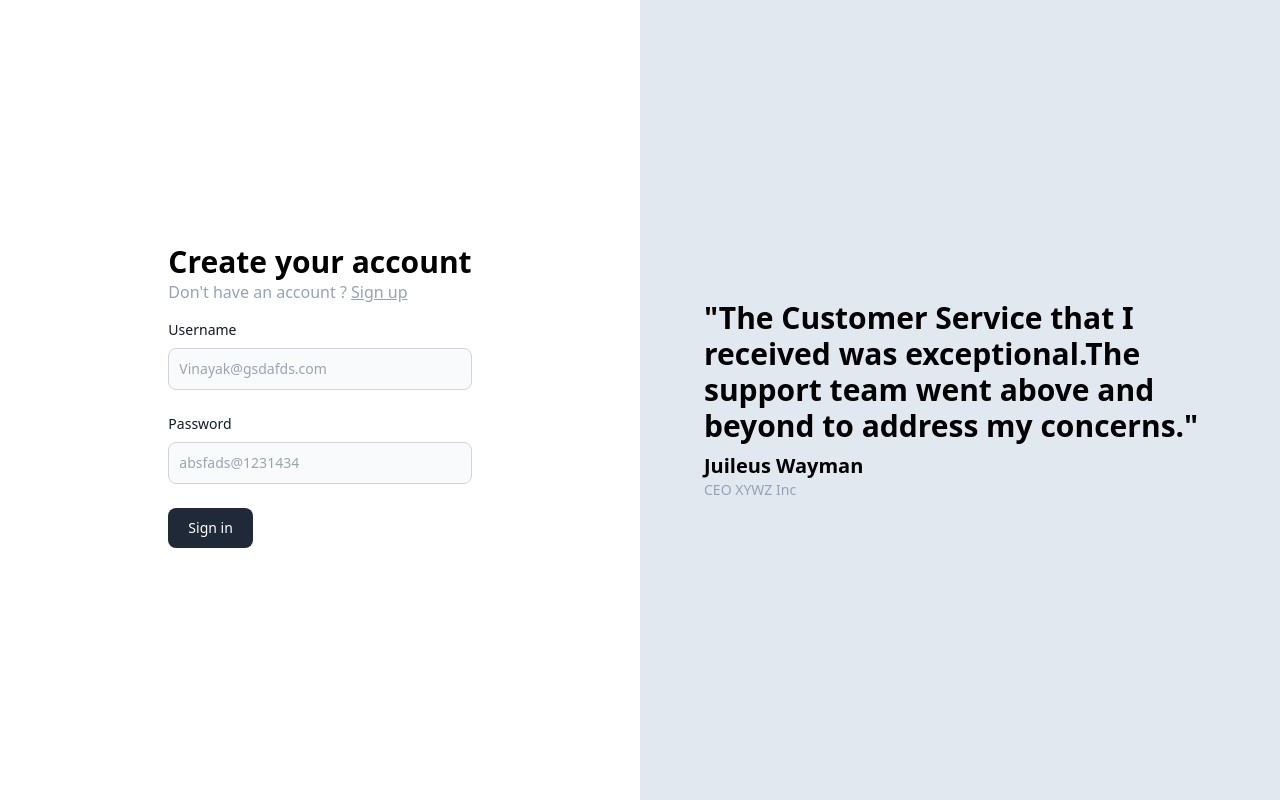
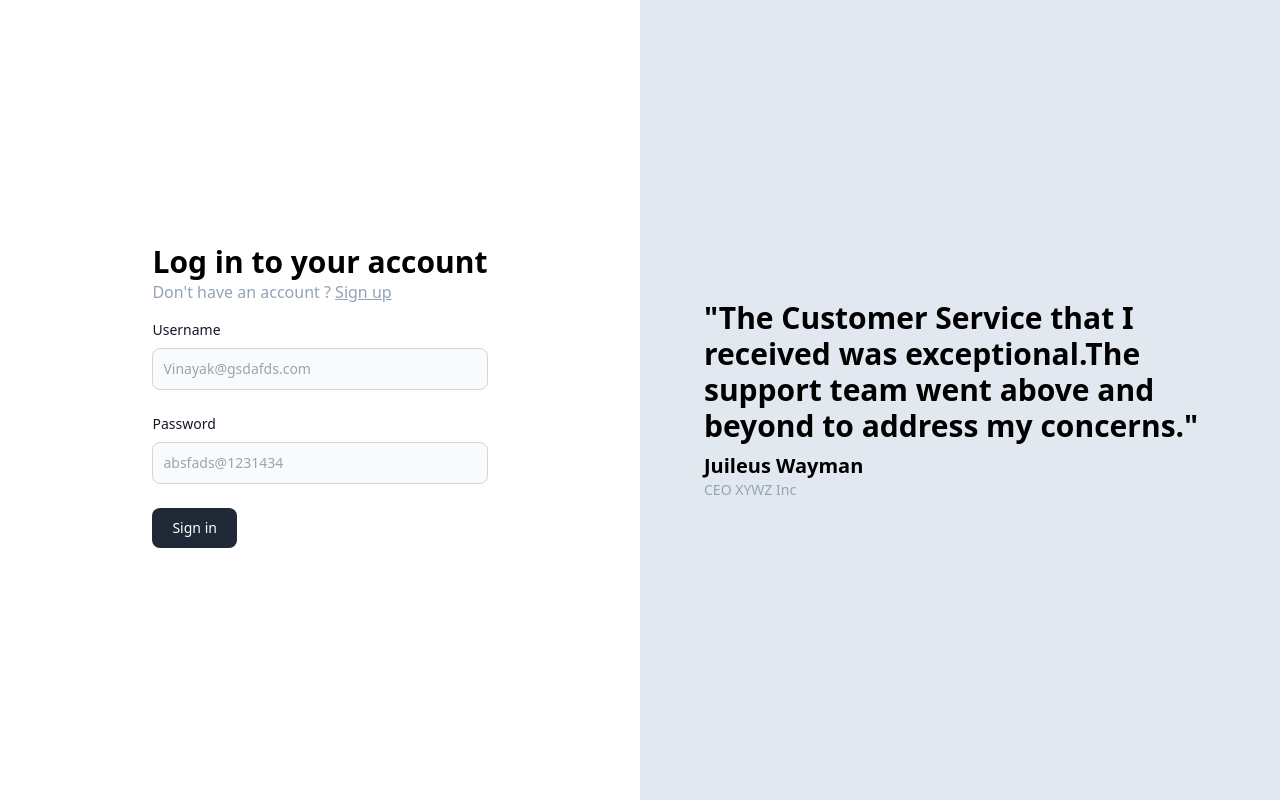
Before and after one commit to hosamanivinayak5/Medium, a React (Vite) app in the folder frontend/: page /signin in a window 1280 px wide. Built offline with nearby package versions, Linux system fonts and the light colour scheme.

Commit message:
Some changes in auth component

```diff
--- a/frontend/src/components/Auth.tsx
+++ b/frontend/src/components/Auth.tsx
@@ -31,7 +31,9 @@ export const Auth=({type}:{type:"signup" |"signin"})=>{
         <div className="px-10">
     <div>
        <div className="text-3xl font-extrabold">
-       Create your account
+      {
+        type==="signin"?"Log in to your account":"Create your account"
+      }
         </div>
         <div className=" text-slate-400">
            {
```
